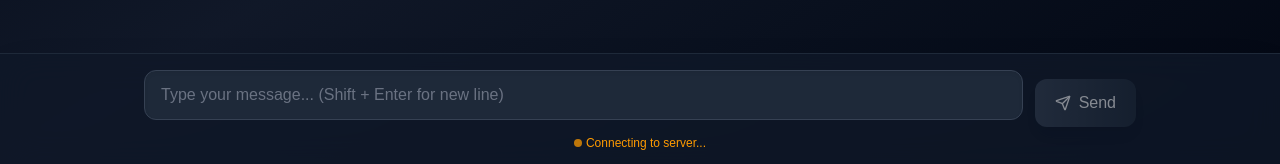
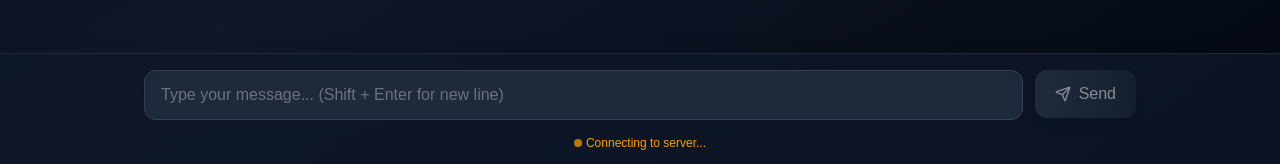
Before and after one commit to godspeedsystems/chaitanya-embed-template, a Next.js app: page / in a window 1280 px wide. Shown: the part 633-797 px from the top of the page. Built offline with nearby package versions, Linux system fonts and the light colour scheme; no server answers.

Commit message:
ui spacing fixed

```diff
--- a/app/page.tsx
+++ b/app/page.tsx
@@ -229,7 +229,7 @@ export default function Home() {
               e.preventDefault();
               handleSend();
             }}
-            className="flex gap-3 items-end"
+            className="flex gap-3 items-start"
           >
             <div className="flex-1 relative">
               <textarea
```
